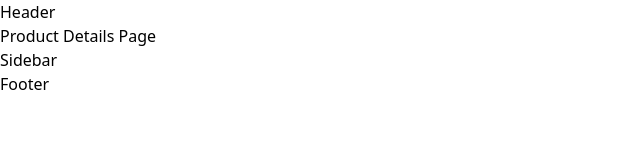
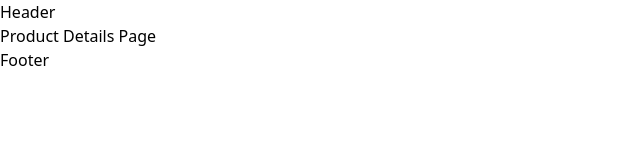
Before and after one commit to MahmoudElsheshtawy/store-app, a React (Vite) app: page /product/1 in a window 1280 px wide. Shown: the top 160 px of the page, without its empty margins (0-640 px from the left). Built offline with nearby package versions, Linux system fonts and the light colour scheme; no server answers.

Commit message:
someverr

```diff
--- a/src/components/Sidebar.jsx
+++ b/src/components/Sidebar.jsx
@@ -1,7 +1,16 @@
-import React from 'react';
+import React, { useContext } from 'react';
+import { Link } from 'react-router-dom';
+
+import { SidebarContext } from '../contexts/SidebarContext';
 
 const Sidebar = () => {
-  return <div>Sidebar</div>;
+  // const {open ,handleClose} = useContext(SidebarContext)
+  return <div>
+
+
+
+
+  </div>;
 };
 
 export default Sidebar;
--- a/src/main.jsx
+++ b/src/main.jsx
@@ -12,5 +12,5 @@ root.render(
         <App />
       </React.StrictMode>
     </ProductProvider>
-  </SidebarProvider>
+   </SidebarProvider>
 );
```
